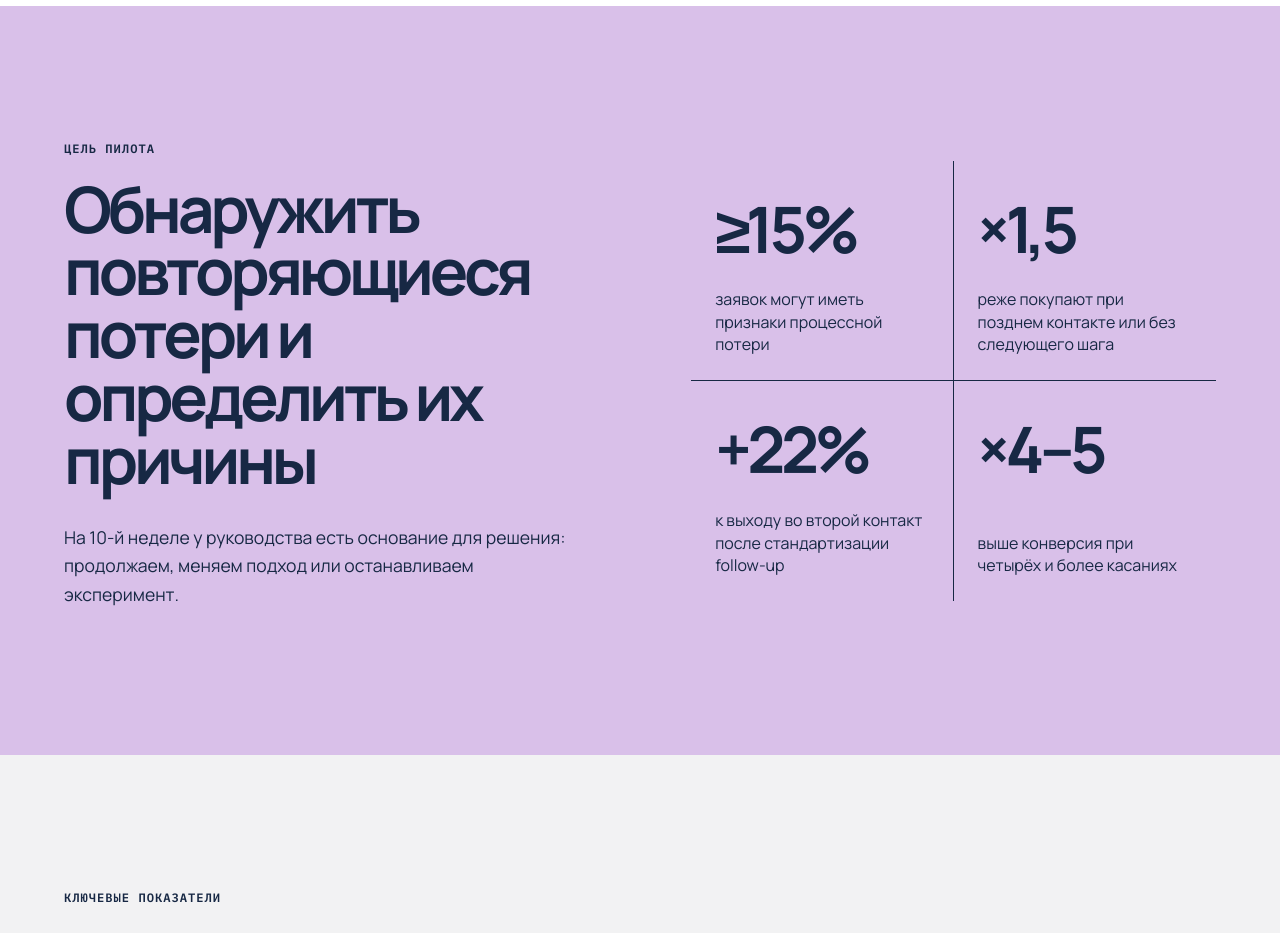
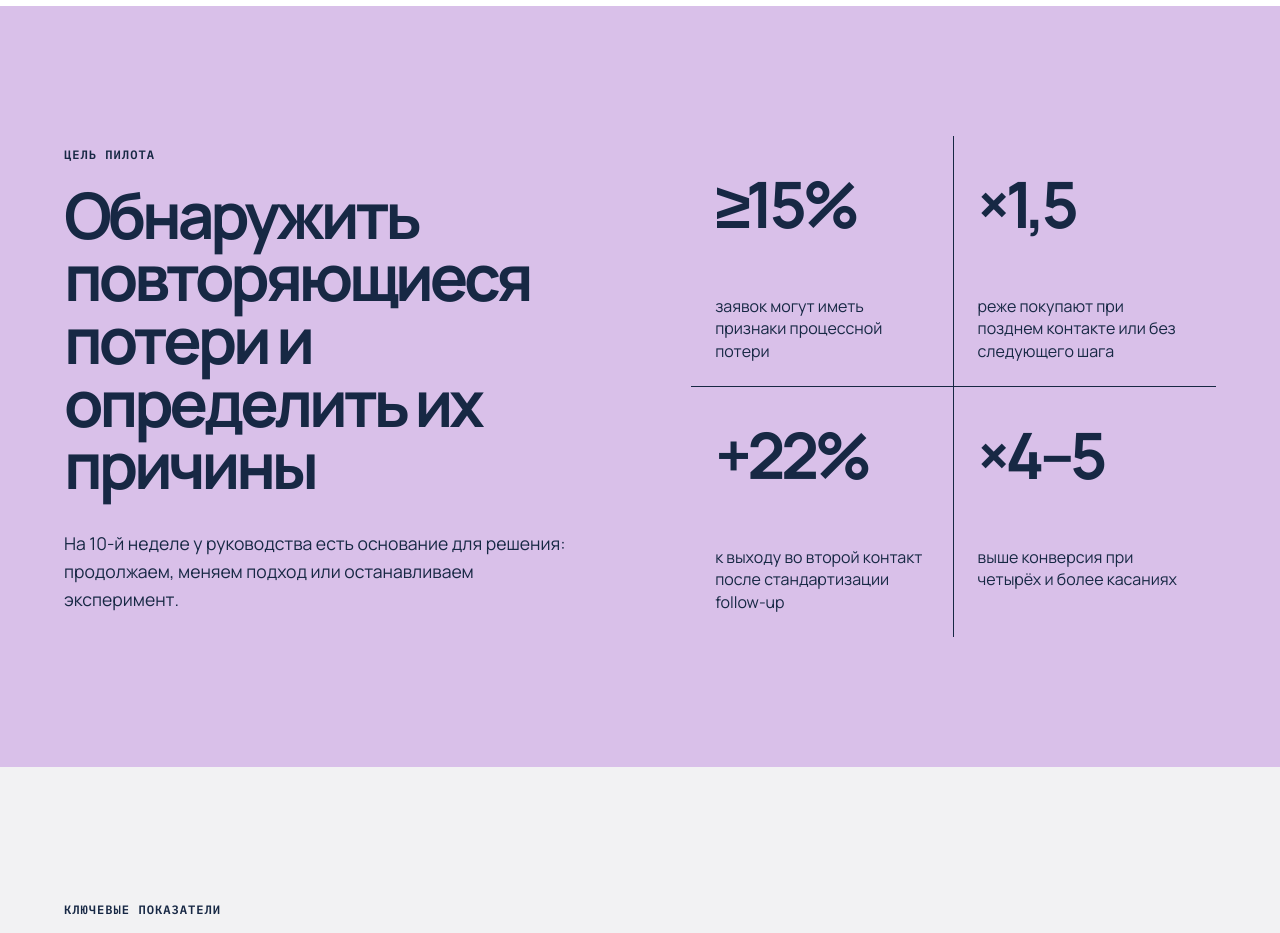
Before and after one commit to Bobcat-web/salelab, a React (Vite) app: page / in a window 1280 px wide. Shown: the part 2480-3413 px from the top of the page. Built offline with nearby package versions, Linux system fonts and the light colour scheme.

Commit message:
Update Site source

```diff
--- a/src/styles.css
+++ b/src/styles.css
@@ -150,7 +150,7 @@ button { font: inherit; }
 .targets { display: grid; grid-template-columns: 1fr 1fr; align-items: center; gap: 8vw; background: var(--lilac); }
 .target-lead p { margin-top: 32px; }
 .target-numbers { align-self: center; width: 100%; display: grid; grid-template-columns: 1fr 1fr; align-content: stretch; }
-.big-number { min-height: 220px; display: flex; flex-direction: column; justify-content: space-between; padding: 24px; border-right: 1px solid var(--ink); border-bottom: 1px solid var(--ink); }
+.big-number { min-height: 220px; display: flex; flex-direction: column; justify-content: flex-start; gap: 48px; padding: 24px; border-right: 1px solid var(--ink); border-bottom: 1px solid var(--ink); }
 .big-number:nth-child(even) { border-right: 0; }
 .big-number:nth-child(n+3) { border-bottom: 0; }
 .big-number strong { font-size: clamp(3rem, 5vw, 5rem); letter-spacing: -.07em; }
```
